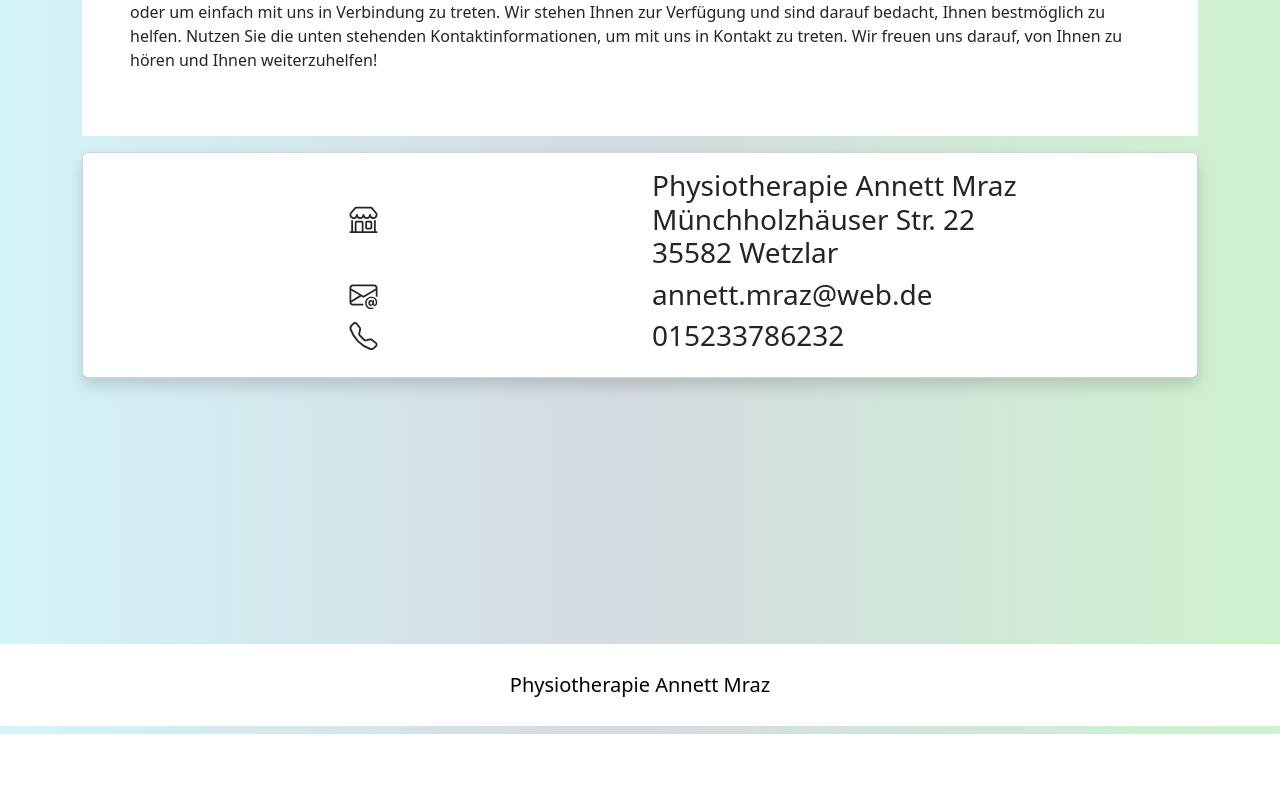
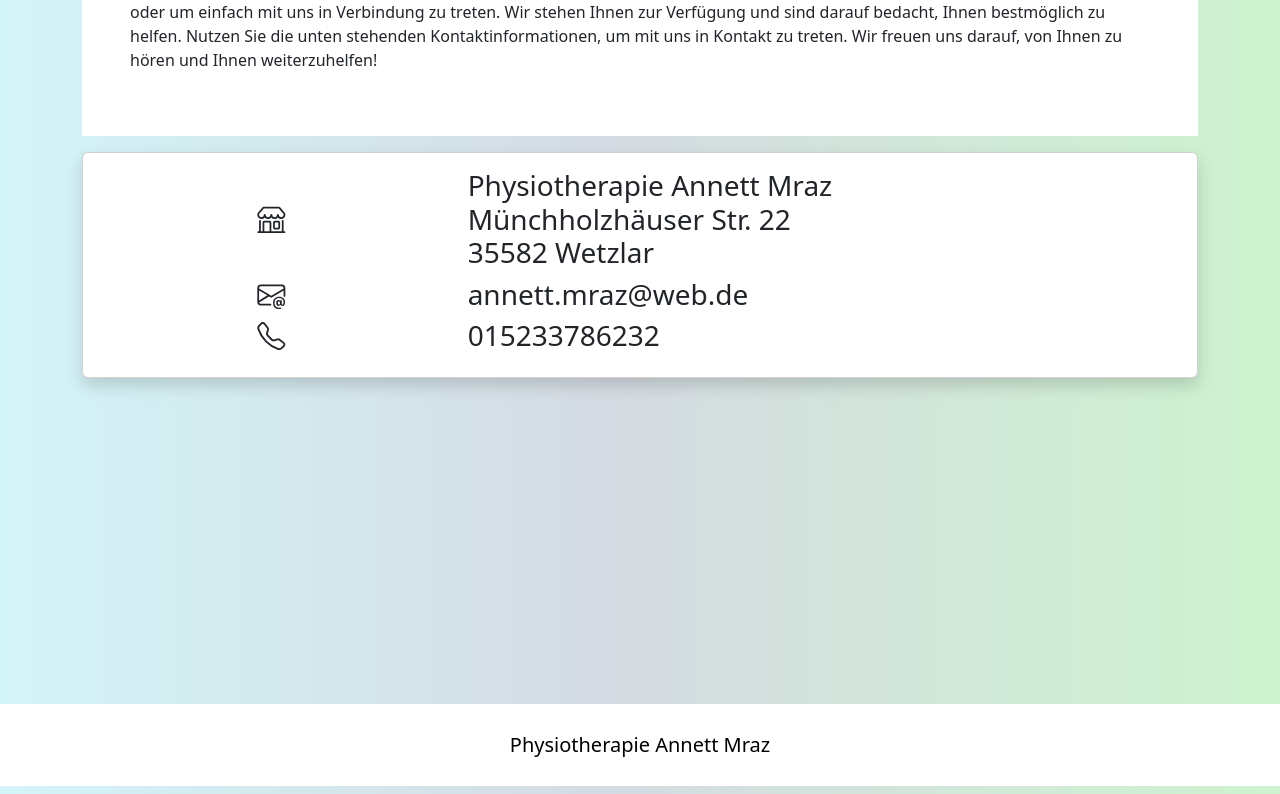
Before and after one commit to zoccer99/physio, a React (Create React App) app: page /contact in a window 1280 px wide. Shown: the part 232-1026 px from the top of the page. Before the commit the page ends 966 px from the top, so only its background shows below. Built offline with nearby package versions, Linux system fonts and the light colour scheme.

Commit message:
final commi

```diff
--- a/package.json
+++ b/package.json
@@ -18,6 +18,7 @@
     "react-bootstrap-icons": "^1.10.3",
     "react-cookie-consent": "^9.0.0",
     "react-dom": "^18.2.0",
+    "react-medium-image-zoom": "^5.1.8",
     "react-router-dom": "^6.18.0",
     "react-scripts": "^5.0.1",
     "typescript": "^4.9.5",
--- a/src/Components/contact.tsx
+++ b/src/Components/contact.tsx
@@ -15,20 +15,20 @@ const Contact = (props: contactProps) => {
     <div className="container mt-3 ">
       <div className=" card shadow p-3 ">
         <div className="row align-items-center">
-          <Shop className="d-none d-md-block col-md-6 h3" />
-          <p dangerouslySetInnerHTML={{__html: props.address}} className="col-12 col-md-6 text-center text-md-start h3">
+          <Shop className="d-none d-md-block col-md-4 h3" />
+          <p dangerouslySetInnerHTML={{__html: props.address}} className="col-12 col-md-8 text-center text-md-start h3">
 
           </p>
         </div>
         <div className="row align-items-center">
-          <EnvelopeAt className="d-none d-md-block col-md-6 h3" />
-          <p className="col-12 col-md-6 text-center text-md-start h3">
+          <EnvelopeAt className="d-none d-md-block col-md-4 h3" />
+          <p className="col-12 col-md-8 text-center text-md-start h3">
             {props.email}
           </p>
         </div>
         <div className="row align-items-center">
-          <Telephone className="d-none d-md-block col-md-6 h3" />
-          <p className="col-12 col-md-6 text-center text-md-start h3">
+          <Telephone className="d-none d-md-block col-md-4 h3" />
+          <p className="col-12 col-md-8 text-center text-md-start h3">
             {props.telephone}
           </p>
         </div>
--- a/src/Components/footer.tsx
+++ b/src/Components/footer.tsx
@@ -1,14 +1,15 @@
-import React from 'react'
+import React from "react";
 
 export const Footer = () => {
-    return (
-        <div><section id="copy-right">
-            <div className="copy-right-sec h5"><i className="fa-solid fa-copyright"></i>
-                Physiotherapie Annett Mraz <a href="#"></a>
+  return (
+    <div className="footer">
 
-
-            </div>
-
-        </section></div>
-    )
-}
+      <section id="copy-right" className="footerContent">
+        <div className="copy-right-sec h5">
+          <i className="fa-solid fa-copyright"></i>
+          Physiotherapie Annett Mraz
+        </div>
+      </section>
+    </div>
+  );
+};
--- a/src/Components/gallery.tsx
+++ b/src/Components/gallery.tsx
@@ -8,46 +8,61 @@ import selfie from "../Assets/selfie.jpeg";
 import trampolin from "../Assets/trampolin.jpeg";
 import waiting from "../Assets/waiting-room.jpeg";
 import walking from "../Assets/walking_engine.jpeg";
+import Zoom from "react-medium-image-zoom";
+import 'react-medium-image-zoom/dist/styles.css'
 
 export const Gallery = () => {
   return (
     <div className="row">
       <div className="col-lg-4 col-md-12 mb-4 mb-lg-0">
+        <Zoom>
+
           <img
             src={pic1}
             className="w-100 shadow-1-strong rounded mb-4"
             alt="Physioliege"
           />
+        </Zoom>
+
+        <Zoom>
 
           <img
             src={waiting}
             className="w-100 shadow-1-strong rounded mb-4"
             alt="Wartezimmer"
           />
+        </Zoom>
       </div>
 
       <div className="col-lg-4 mb-4 mb-lg-0">
+        <Zoom>
           <img
             src={pic3}
             className="w-100 shadow-1-strong rounded mb-4"
             alt="Physioliege"
           />
+        </Zoom>
+
+        <Zoom>
 
           <img
             src={walking}
             className="w-100 shadow-1-strong rounded mb-4 biggerHover"
             alt="Walking stepper"
           />
+        </Zoom>
       </div>
 
       <div className="col-lg-4 mb-4 mb-lg-0">
 
+        <Zoom>
 
           <img
             src={trampolin}
             className="w-100 shadow-1-strong rounded mb-4 biggerHover"
             alt="Physio Fitness"
           />
+        </Zoom>
       </div>
 
     </div>
--- a/src/Pages/aboutPage.tsx
+++ b/src/Pages/aboutPage.tsx
@@ -4,9 +4,8 @@ import Contact from "../Components/contact";
 
 export const AboutPage = () => {
   return (
-    <div>
+    <>
       <About heading="Über mich" />
-
-    </div>
+    </>
   );
 };
--- a/src/index.css
+++ b/src/index.css
@@ -11,6 +11,10 @@
   text-stroke: 2px black;
 }
 
+html {
+  height: 100%
+}
+
 body {
   /* background-image: url("./Assets/blurry_background.svg"); */
   background: linear-gradient(
@@ -19,9 +23,15 @@ body {
     hsla(212, 19%, 86%, 1) 48%,
     hsla(122, 61%, 88%, 1) 100%
   );
-  background-size: cover;
   margin: 0;
   height: 100%;
+}
+
+#root {
+  height: 100%
+}
+.App {
+  height:100%
 }
 
 .fullscreen {
@@ -216,3 +226,15 @@ a {
 .customLighterGreenColor {
   color: #2a9b59;
 }
+
+.footer {
+  position: relative;
+  min-height: 170px;
+}
+
+.footerContent {
+  position: absolute;
+  bottom: 0;
+  left: 0;
+  right: 0;
+}
```
Also changed, not shown: 1 other file (tests, documents, lock files or other folders). Lines whose indentation alone changed are shown as unchanged.
